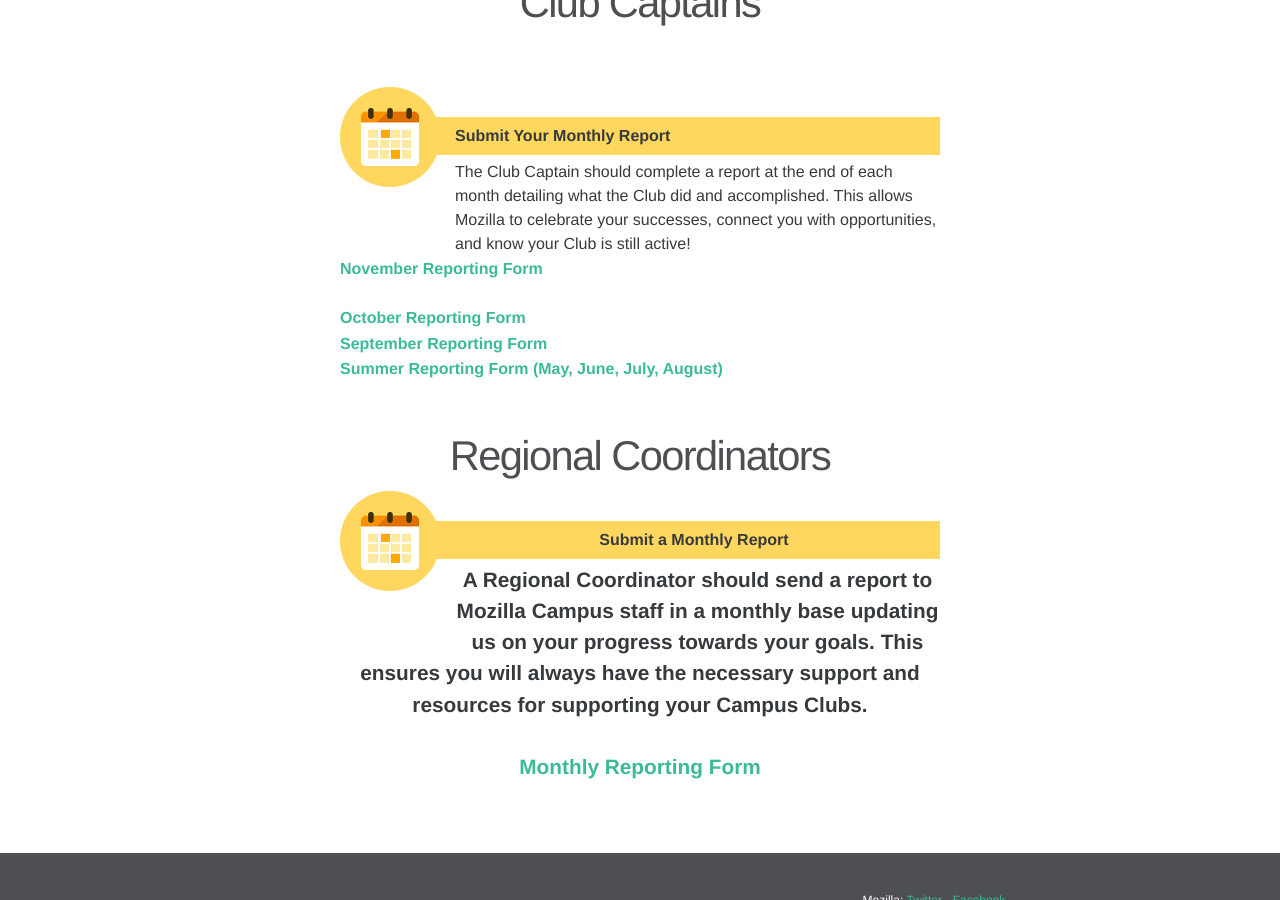
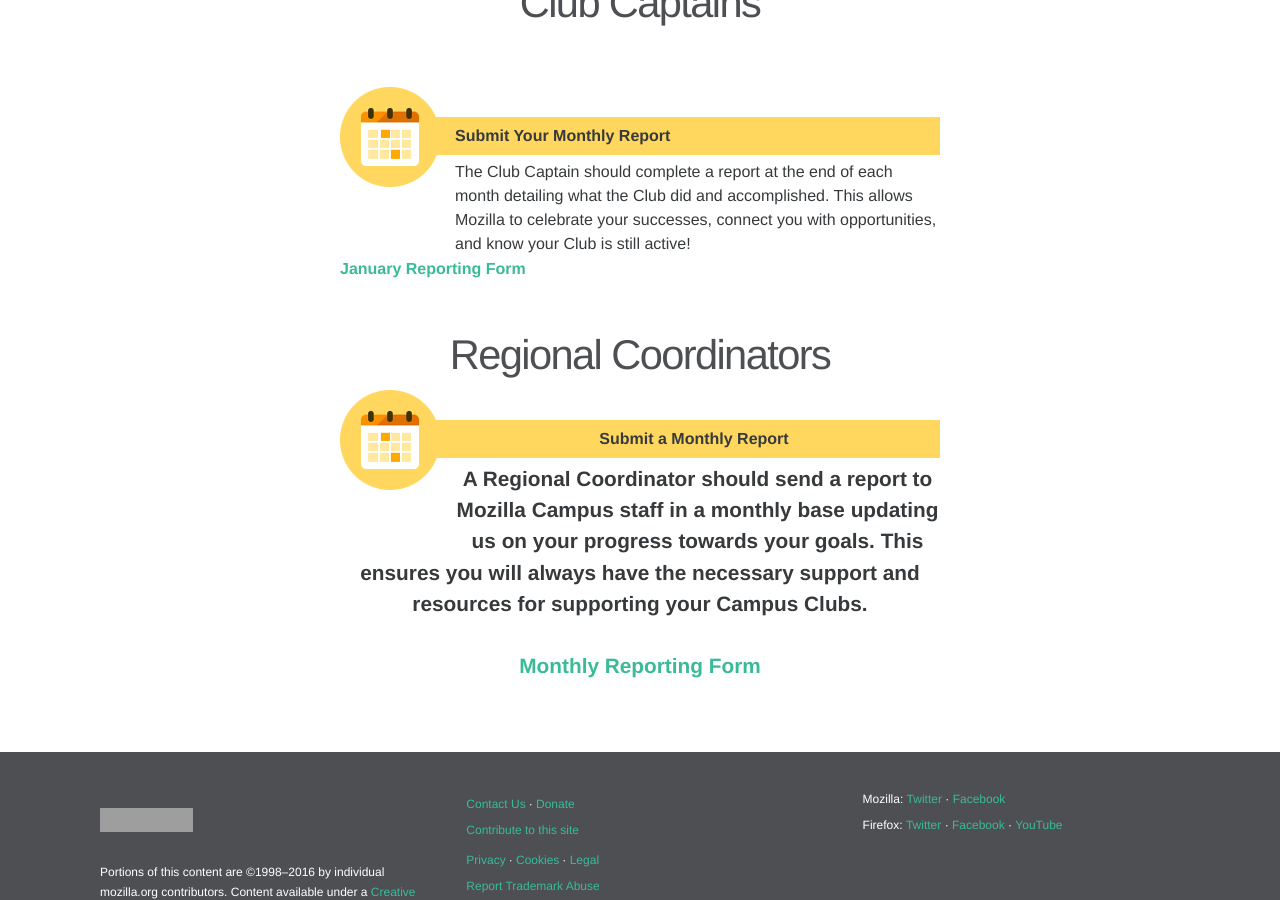
Before and after one commit to mozilla/mozilla-campus-clubs, a Jekyll site: the page built from _pages/report.md, in a window 1280 px wide and 900 px high, scrolled down 428 px. Built offline with Jekyll 4.4.1, drawn with Linux system fonts in a browser that asks for light colours; some web fonts are replaced; grey boxes are pictures that could not be loaded.

Commit message:
Add January reporting form

```diff
--- a/_pages/report.md
+++ b/_pages/report.md
@@ -18,13 +18,7 @@ ref: resources
   <span>
   The Club Captain should complete a report at the end of each month detailing what the Club did and accomplished. This allows Mozilla to celebrate your successes, connect you with opportunities, and know your Club is still active!
   <br>
-  <a href="https://docs.google.com/forms/d/e/1FAIpQLSfOR6Ip_JvHNiNWDzibRPR9gRaIUou3ADXVJz4e7kuay7Ib6w/viewform"> November Reporting Form</a>
-  <br>
-  <br><a href="https://docs.google.com/forms/d/e/1FAIpQLSdUWu7a5k2IaiKIvq4VlESkw2sWBLkSxrjsNv9dlsgC-_KWSg/viewform"> October Reporting Form</a>
-  <br>
-  <a href="https://docs.google.com/forms/d/e/1FAIpQLSdhpfmUDTuvMZPwfVG2BhOO9ft_bScVuQQz3x0j2eM3o3w7BA/viewform"> September Reporting Form</a>
-  <br>
-  <a href="https://docs.google.com/forms/d/e/1FAIpQLSeFcYjov5WuYSJ5qrSzQ_47Zso5kCijtby9OyvQV4yAnw-w-A/viewform"> Summer Reporting Form (May, June, July, August)</a>
+  <a href="https://docs.google.com/forms/d/e/1FAIpQLSd873CAwZ1451-4MTs_cALq3hJvx7ei6CkHILf3SN_vGHqWwQ/viewform"> January Reporting Form</a>
   <br>
   </span>
 </div>
```
